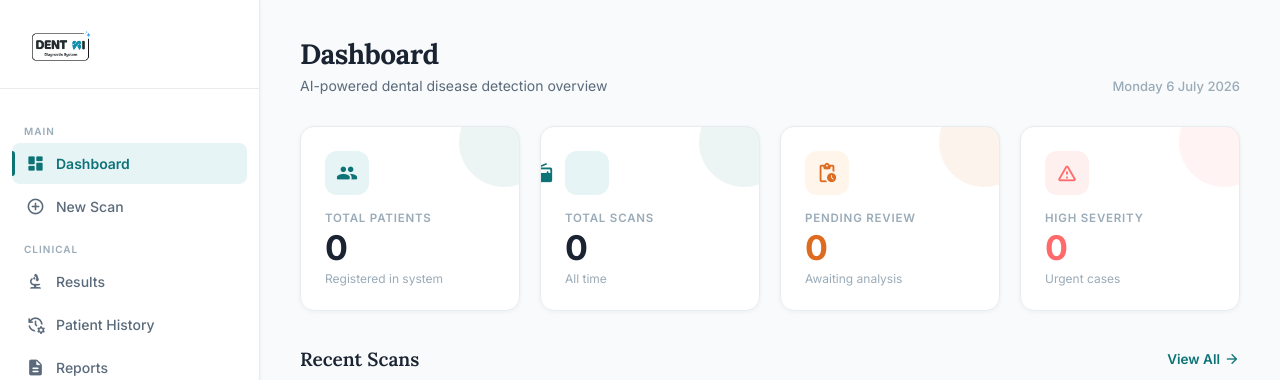
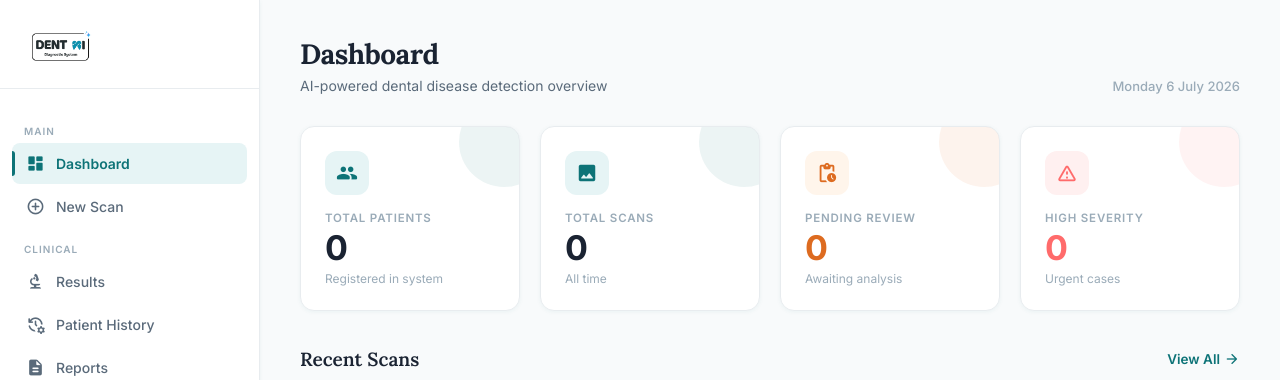
Before and after one commit to SiddheshRane049/DENTAI, a Django app: page /dashboard/ in a window 1280 px wide. Shown: the top 380 px of the page. Run offline with Django 5.2, Linux system fonts and the light colour scheme; the visitor is signed in with stand-in values (Sample User, id 1); data that the repository does not hold is empty.

Commit message:
Replace invalid radiology ligatures with valid Material Icons (image and visibility) to correct card layouts and broken render positions

```diff
--- a/templates/dashboard.html
+++ b/templates/dashboard.html
@@ -468,7 +468,7 @@
       <div class="stat-card teal">
         <div class="stat-card-glow"></div>
         <div class="stat-icon-wrap">
-          <span class="material-icons-round">radiology</span>
+          <span class="material-icons-round">image</span>
         </div>
         <div class="stat-label">Total Scans</div>
         <div class="stat-value" id="stat-scans">—</div>
--- a/templates/results.html
+++ b/templates/results.html
@@ -146,7 +146,7 @@
         <!-- X-Ray Viewer -->
         <div>
           <div class="card" style="margin-bottom:20px">
-            <div class="card-title"><span class="material-icons-round">radiology</span> X-Ray Analysis</div>
+            <div class="card-title"><span class="material-icons-round">visibility</span> X-Ray Analysis</div>
             <div class="xray-tabs">
               <div class="xray-tab active" onclick="showXray('annotated')">Annotated</div>
               <div class="xray-tab" onclick="showXray('original')">Original</div>
```
